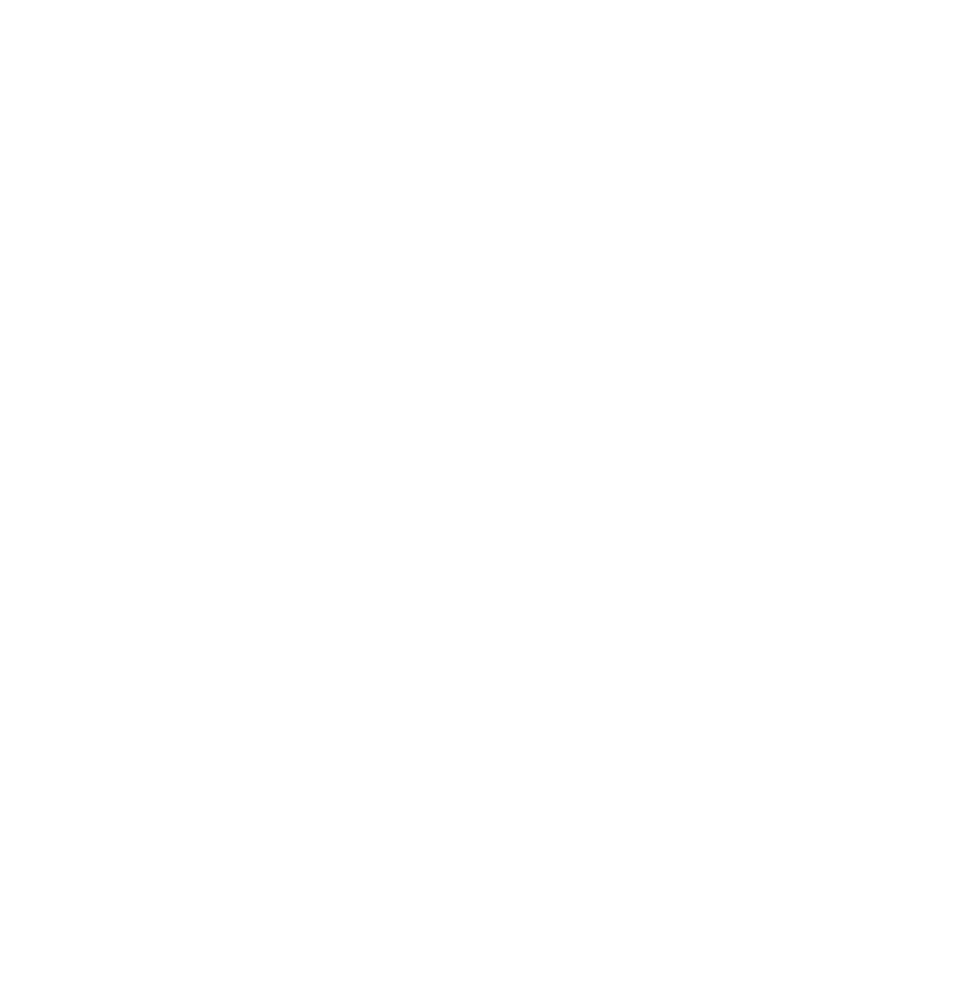
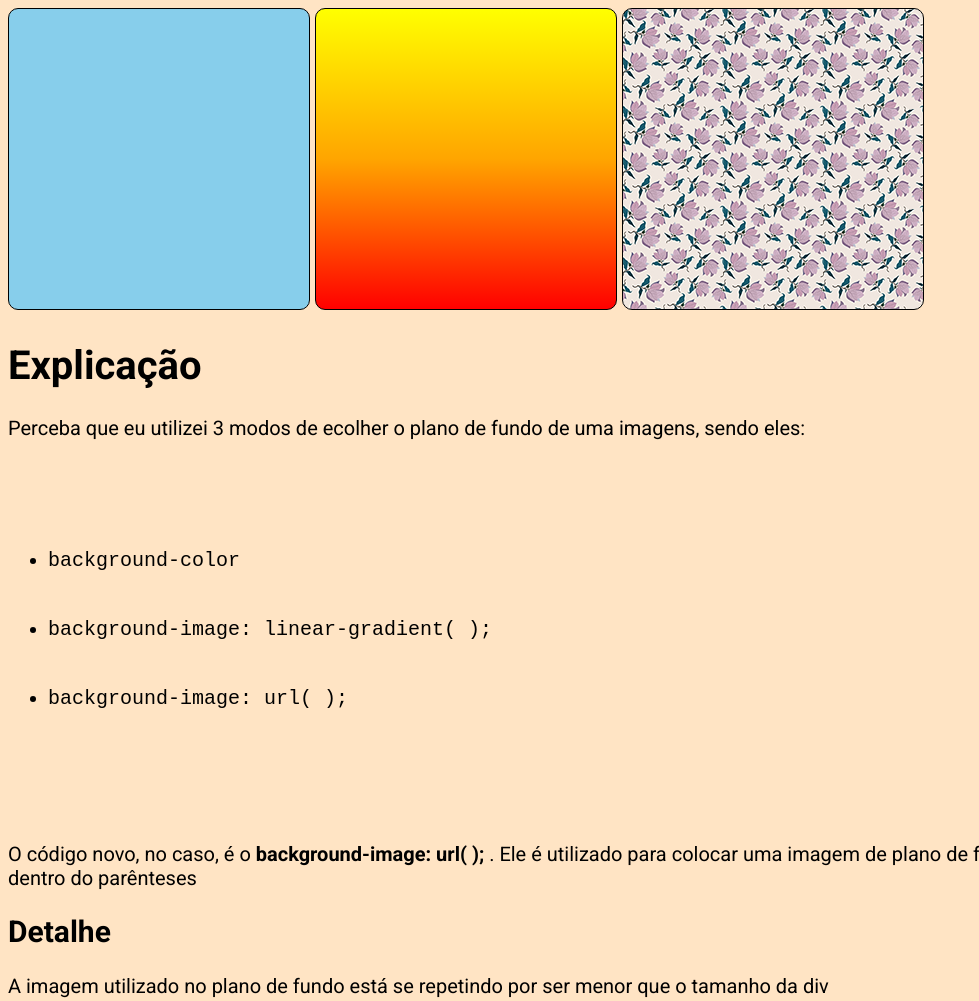
Before and after one commit to Francisco180-developer/modulo-3, a plain HTML site: page fundo/index.html in a window 1280 px wide. Shown: the whole page, without its empty margins (0-979 px from the left). Before the commit the page ends 800 px from the top, so only its background shows below. Drawn offline with Linux system fonts and the light colour scheme; a web font is replaced by a local one.

Commit message:
mudanças

```diff
--- a/fundo/index.html
+++ b/fundo/index.html
@@ -8,5 +8,34 @@
 </head>
 <body>
 
+    <div class="quadrado" id="q1">
+
+    </div>
+
+    <div class="quadrado" id="q2">
+
+    </div>
+
+    <div class="quadrado" id="q3">
+
+    </div>
+
+    <h1>Explicação</h1>
+
+    <p>Perceba que eu utilizei 3 modos de ecolher o plano de fundo de uma imagens, sendo eles:</p>
+        <pre>
+            <ul>
+                <li>background-color</li>
+                <li>background-image: linear-gradient( );</li>
+                <li>background-image: url( );</li>
+            </ul>
+        </pre>
+    </p>
+
+    <p>O código novo, no caso, é o <strong>background-image: url( );</strong> . Ele é utilizado para colocar uma imagem de plano de fundo, a imagem em questão fica dentro do parênteses</p>
+
+    <h2>Detalhe</h2>
+
+    <p>A imagem utilizado no plano de fundo está se repetindo por ser menor que o tamanho da div</p>
 </body>
 </html>
--- a/fundo/style.css
+++ b/fundo/style.css
@@ -1 +1,29 @@
 @charset "UTF-8";
+@import url('https://fonts.googleapis.com/css2?family=Edu+NSW+ACT+Hand+Pre:wght@400..700&family=Roboto:ital,wght@0,100..900;1,100..900&display=swap');
+
+body {
+    background-color: bisque;
+    font-family: "Roboto", sans-serif;
+    font-size: 20px;
+}
+
+.quadrado {
+    width: 300px;
+    height: 300px;
+    display: inline-block;
+    background-color: lightgray;
+    border-radius: 10px;
+    border: 1px solid black;
+}
+
+#q1 {
+    background-color: skyblue;
+}
+
+#q2 {
+    background-image: linear-gradient(to bottom, yellow, orange, red);
+}
+
+#q3 {
+    background-image: url('imagens/pattern003.png');
+}
```
